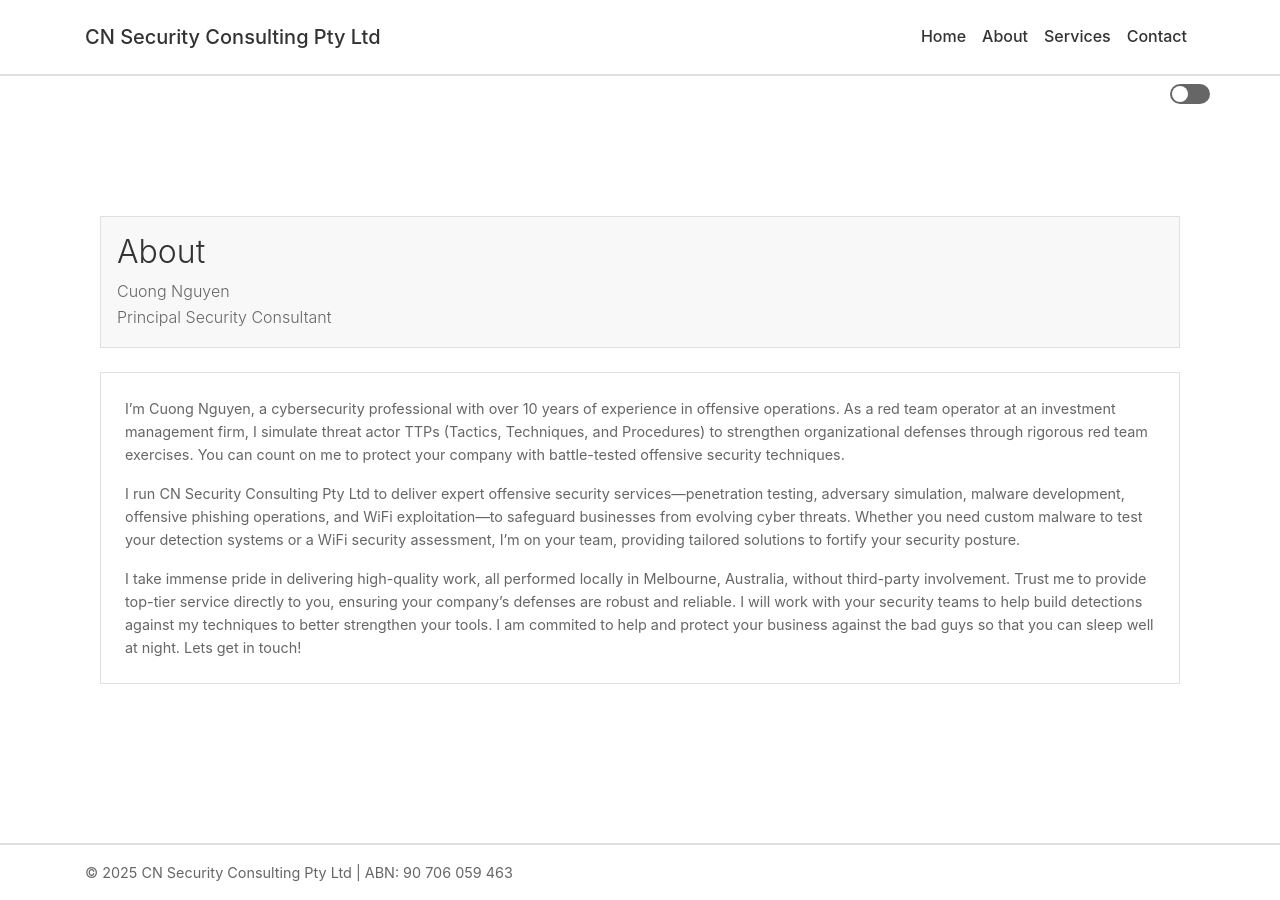
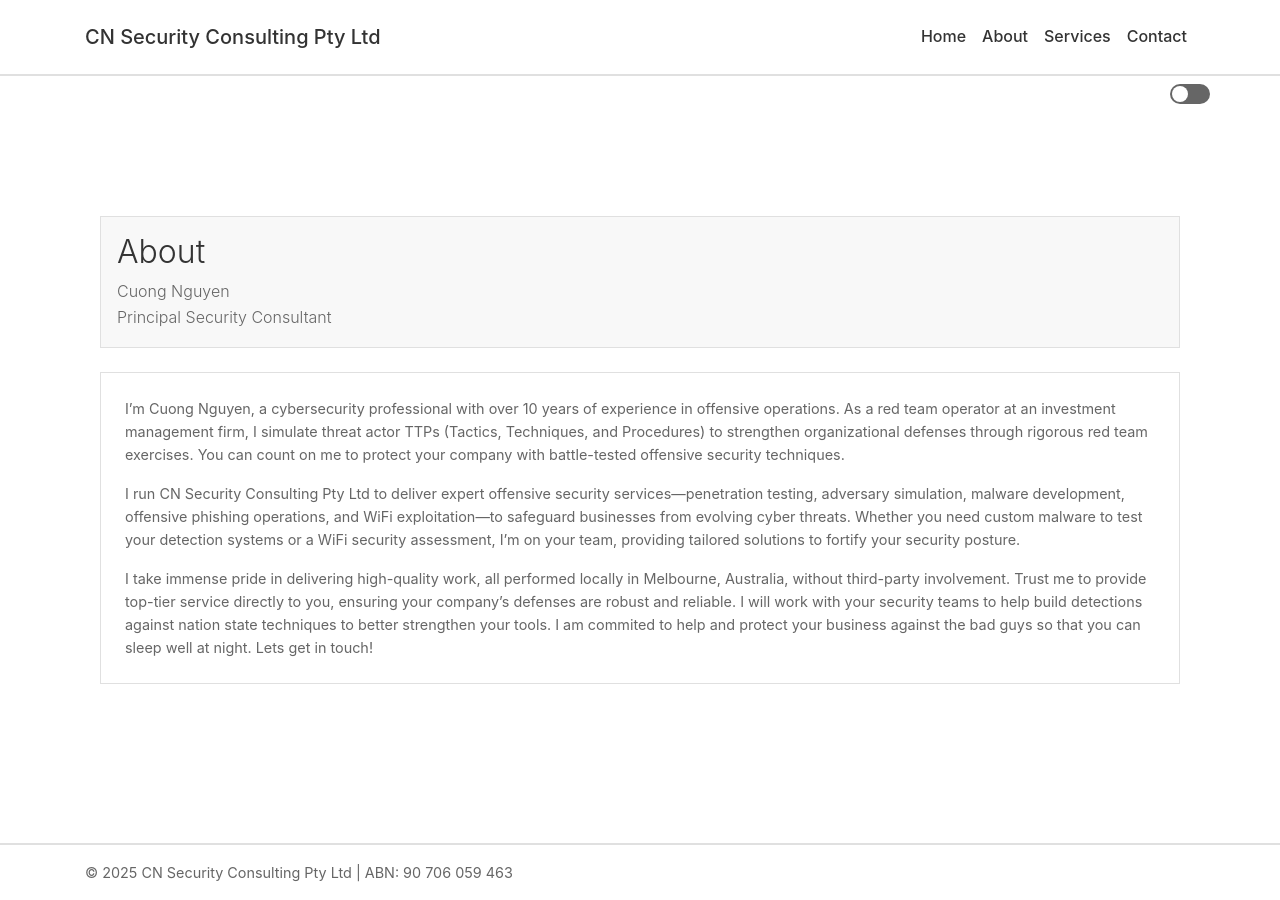
Before and after one commit to hookthieves/hookthieves.github.io, a Jekyll site: the page built from about.html, in a window 1280 px wide. Built offline with Jekyll 4.4.1, drawn with Linux system fonts in a browser that asks for light colours.

Commit message:
Update about.html

```diff
--- a/about.html
+++ b/about.html
@@ -11,7 +11,7 @@
 <div class="contact-box">
     <p>I’m Cuong Nguyen, a cybersecurity professional with over 10 years of experience in offensive operations. As a red team operator at an investment management firm, I simulate threat actor TTPs (Tactics, Techniques, and Procedures) to strengthen organizational defenses through rigorous red team exercises. You can count on me to protect your company with battle-tested offensive security techniques.</p>
     <p>I run CN Security Consulting Pty Ltd to deliver expert offensive security services—penetration testing, adversary simulation, malware development, offensive phishing operations, and WiFi exploitation—to safeguard businesses from evolving cyber threats. Whether you need custom malware to test your detection systems or a WiFi security assessment, I’m on your team, providing tailored solutions to fortify your security posture.</p>
-    <p>I take immense pride in delivering high-quality work, all performed locally in Melbourne, Australia, without third-party involvement. Trust me to provide top-tier service directly to you, ensuring your company’s defenses are robust and reliable. I will work with your security teams to help build detections against my techniques to better strengthen your tools. I am commited to help and protect your business against the bad guys so that you can sleep well at night. Lets get in touch!</p>
+    <p>I take immense pride in delivering high-quality work, all performed locally in Melbourne, Australia, without third-party involvement. Trust me to provide top-tier service directly to you, ensuring your company’s defenses are robust and reliable. I will work with your security teams to help build detections against nation state techniques to better strengthen your tools. I am commited to help and protect your business against the bad guys so that you can sleep well at night. Lets get in touch!</p>
 </div>
     </div>
         </div>
```
